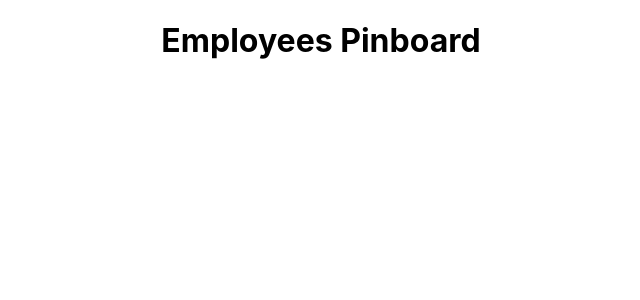
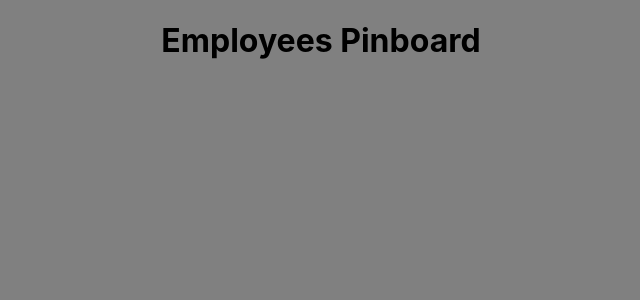
Before and after one commit to mohammadkharma/Employees-Pinboard, a React (Create React App) app: page / in a window 1280 px wide. Shown: the top 300 px of the page, without its empty margins (319-959 px from the left). Built offline with nearby package versions, Linux system fonts and the light colour scheme.

Commit message:
initial css

```diff
--- a/src/App.css
+++ b/src/App.css
@@ -1,3 +1,10 @@
+body {
+  box-sizing: border-box;
+  margin: 0;
+  padding: 0;
+  background: gray;
+}
+
 .App {
   text-align: center;
 }
```
